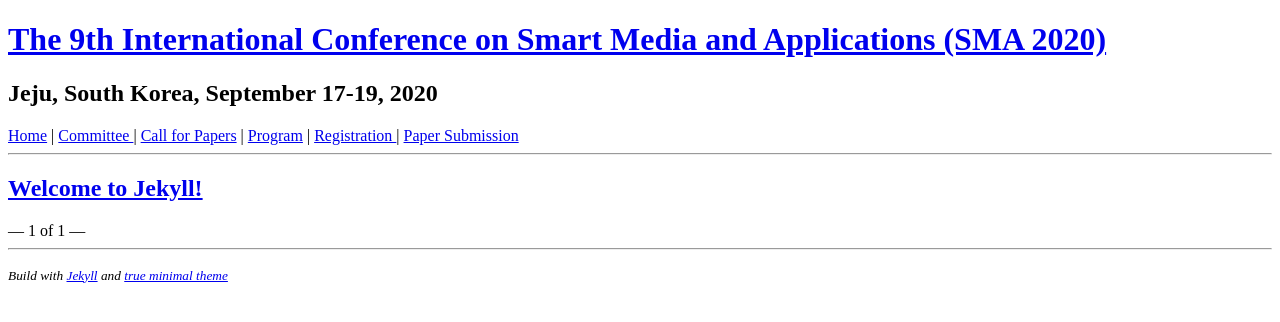
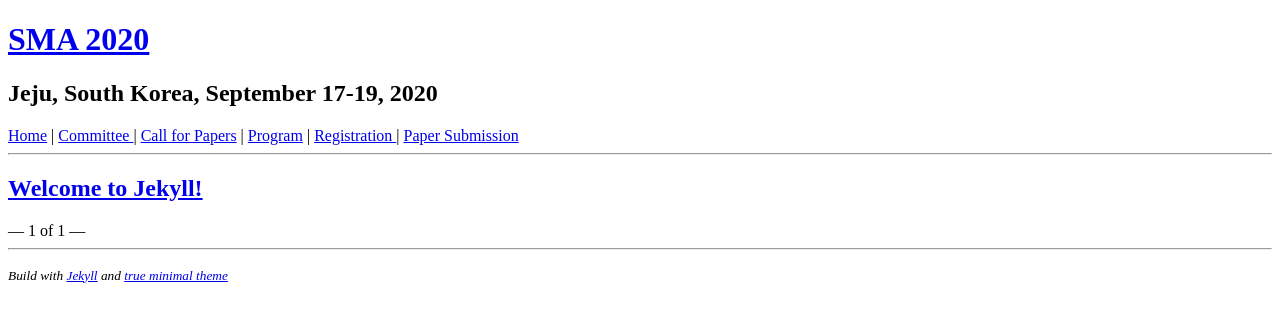
Before and after one commit to icea-conf/sma-2020.github.io, a Jekyll site: the page built from index.html, in a window 1280 px wide. Shown: the top 322 px of the page. Built offline with Jekyll 4.4.1, drawn with Linux system fonts in a browser that asks for light colours; the list of posts is cut into pages by our own code.

Commit message:
Update header.html

```diff
--- a/_includes/header.html
+++ b/_includes/header.html
@@ -1,5 +1,5 @@
 <header>
-    <h1><a href='http://sma-2020.github.io/'>The 9th International Conference on Smart Media and Applications (SMA 2020)</a></h1>
+    <h1><a href='http://sma-2020.github.io/'>SMA 2020</a></h1>
     <h2> Jeju, South Korea, September 17-19, 2020 <h2>
 </header>
 <a href='http://sma-2020.github.io/'> Home</a> | <a href='http://sma-2020.github.io/committee/'>Committee </a> | <a href='http://sma-2020.github.io/papers/'> Call for Papers</a> | <a href='http://sma-2020.github.io/program/'> Program</a> | <a href='http://sma-2020.github.io/registration/'>Registration </a> | <a href='http://sma-2020.github.io/date/'>Paper Submission </a>
```
